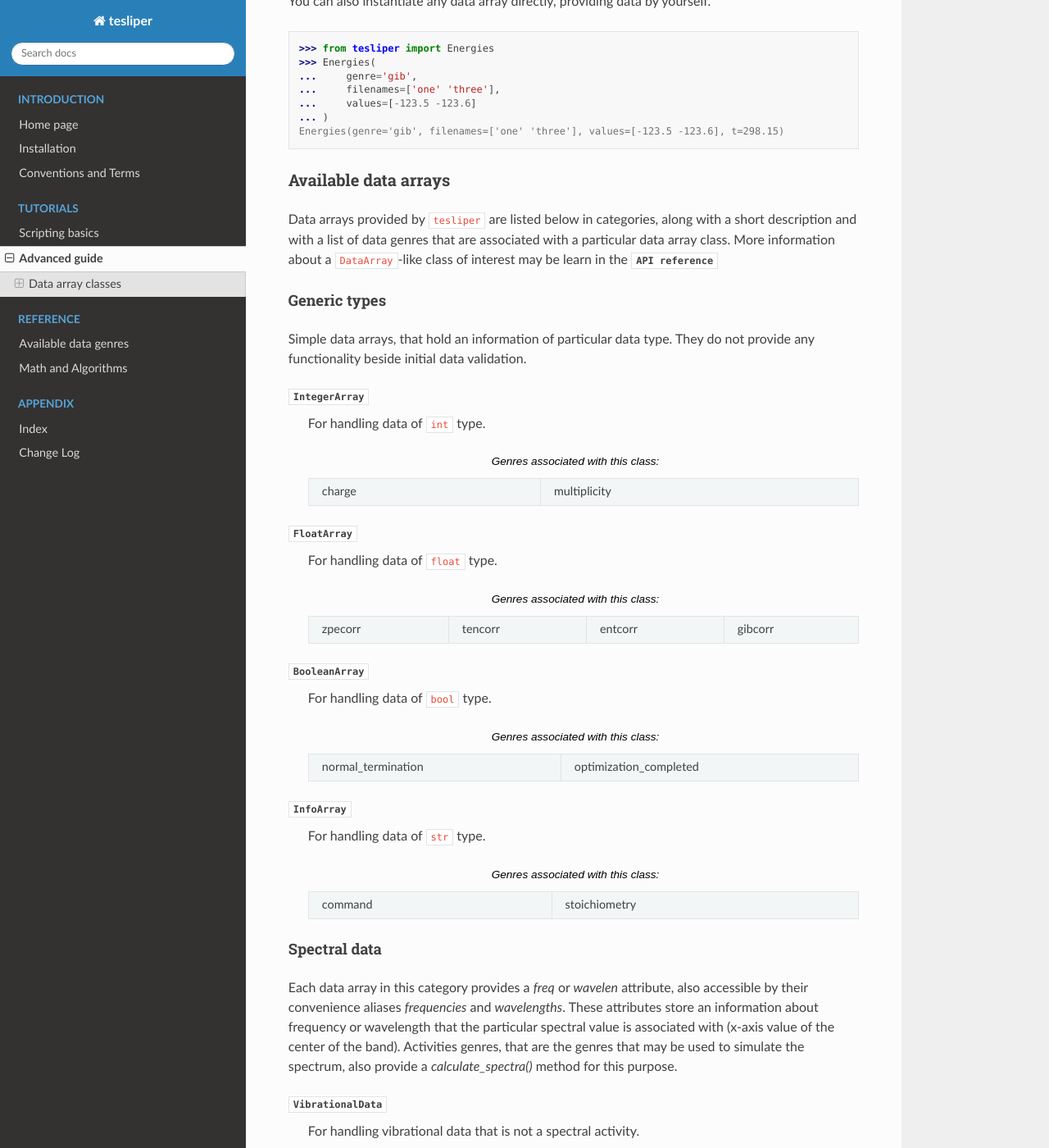
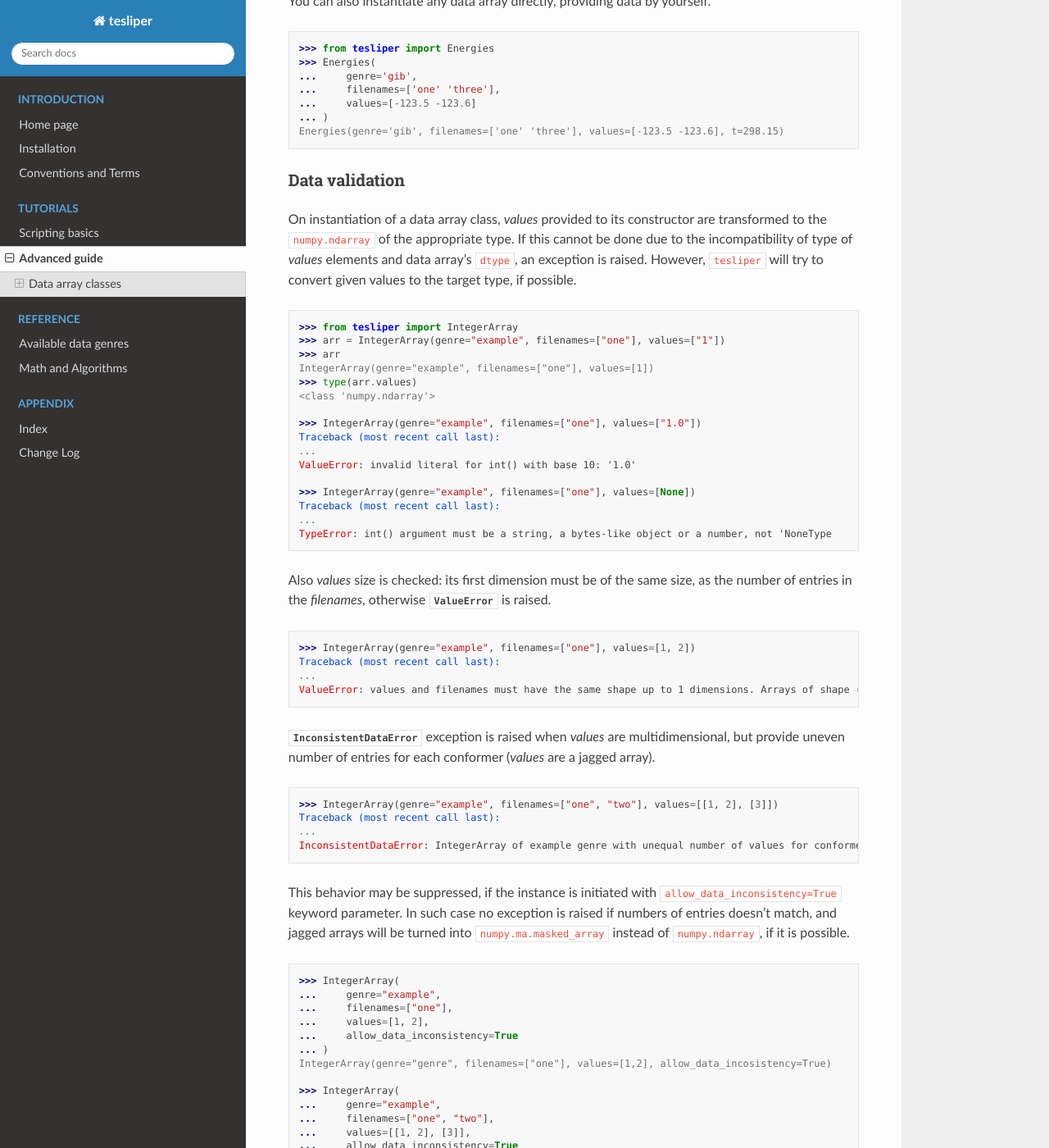
Before and after one commit to mishioo/tesliper, a Sphinx documentation site: the page built from docs/source/advanced.rst, in a window 1280 px wide and 1400 px high, scrolled down 1751 px. Shown: the whole window at 82% size. Built offline with Sphinx 7.4.7 and the Read the Docs theme 2.0.0, drawn with Linux system fonts in a browser that asks for light colours; pages that are not in the unit, such as notebooks, are missing from menus; some of the changed text lies outside the part shown.

Commit message:
Added data validation description.

```diff
--- a/docs/source/advanced.rst
+++ b/docs/source/advanced.rst
@@ -87,6 +87,86 @@ You can also instantiate any data array directly, providing data by yourself.
     ... )
     Energies(genre='gib', filenames=['one' 'three'], values=[-123.5 -123.6], t=298.15)
 
+
+Data validation
+'''''''''''''''
+
+On instantiation of a data array class, *values* provided to its constructor are
+transformed to the ``numpy.ndarray`` of the appropriate type. If this cannot be done
+due to the incompatibility of type of *values* elements and data array's ``dtype``,
+an exception is raised. However, ``tesliper`` will try to convert given values to the
+target type, if possible.
+
+.. code-block:: python
+
+    >>> from tesliper import IntegerArray
+    >>> arr = IntegerArray(genre="example", filenames=["one"], values=["1"])
+    >>> arr
+    IntegerArray(genre="example", filenames=["one"], values=[1])
+    >>> type(arr.values)
+    <class 'numpy.ndarray'>
+
+    >>> IntegerArray(genre="example", filenames=["one"], values=["1.0"])
+    Traceback (most recent call last):
+    ...
+    ValueError: invalid literal for int() with base 10: '1.0'
+
+    >>> IntegerArray(genre="example", filenames=["one"], values=[None])
+    Traceback (most recent call last):
+    ...
+    TypeError: int() argument must be a string, a bytes-like object or a number, not 'NoneType
+
+Also *values* size is checked: its first dimension must be of the same size, as the
+number of entries in the *filenames*, otherwise :exc:`ValueError` is raised.
+
+.. code-block:: python
+
+    >>> IntegerArray(genre="example", filenames=["one"], values=[1, 2])
+    Traceback (most recent call last):
+    ...
+    ValueError: values and filenames must have the same shape up to 1 dimensions. Arrays of shape (2,) and (1,) were given.
+
+:exc:`.InconsistentDataError` exception is raised when *values* are multidimensional,
+but provide uneven number of entries for each conformer (*values* are a jagged array).
+
+.. code-block:: python
+
+    >>> IntegerArray(genre="example", filenames=["one", "two"], values=[[1, 2], [3]])
+    Traceback (most recent call last):
+    ...
+    InconsistentDataError: IntegerArray of example genre with unequal number of values for conformer requested.
+
+This behavior may be suppressed, if the instance is initiated with
+``allow_data_inconsistency=True`` keyword parameter. In such case no exception is raised
+if numbers of entries doesn't match, and jagged arrays will be turned into
+``numpy.ma.masked_array`` instead of ``numpy.ndarray``, if it is possible.
+
+.. code-block:: python
+
+    >>> IntegerArray(
+    ...     genre="example",
+    ...     filenames=["one"],
+    ...     values=[1, 2],
+    ...     allow_data_inconsistency=True
+    ... )
+    IntegerArray(genre="genre", filenames=["one"], values=[1,2], allow_data_incosistency=True)
+
+    >>> IntegerArray(
+    ...     genre="example",
+    ...     filenames=["one", "two"],
+    ...     values=[[1, 2], [3]],
+    ...     allow_data_inconsistency=True
+    ... )
+    IntegerArray(genre='genre', filenames=['one' 'two'], values=[[1 2]
+     [3 --]], allow_data_inconsistency=True)
+
+Some data array classes validate also other data provided to its constructor, e.g.
+:class:`.Geometry` checks if *atoms* provides an atom specification for each atom in the
+conformer.
+
+.. note::
+    Each validated field is actually a :class:`.ArrayProperty` or its subclass under the
+    hood, which provides the validation mechanism.
 
 Available data arrays
 '''''''''''''''''''''
```
